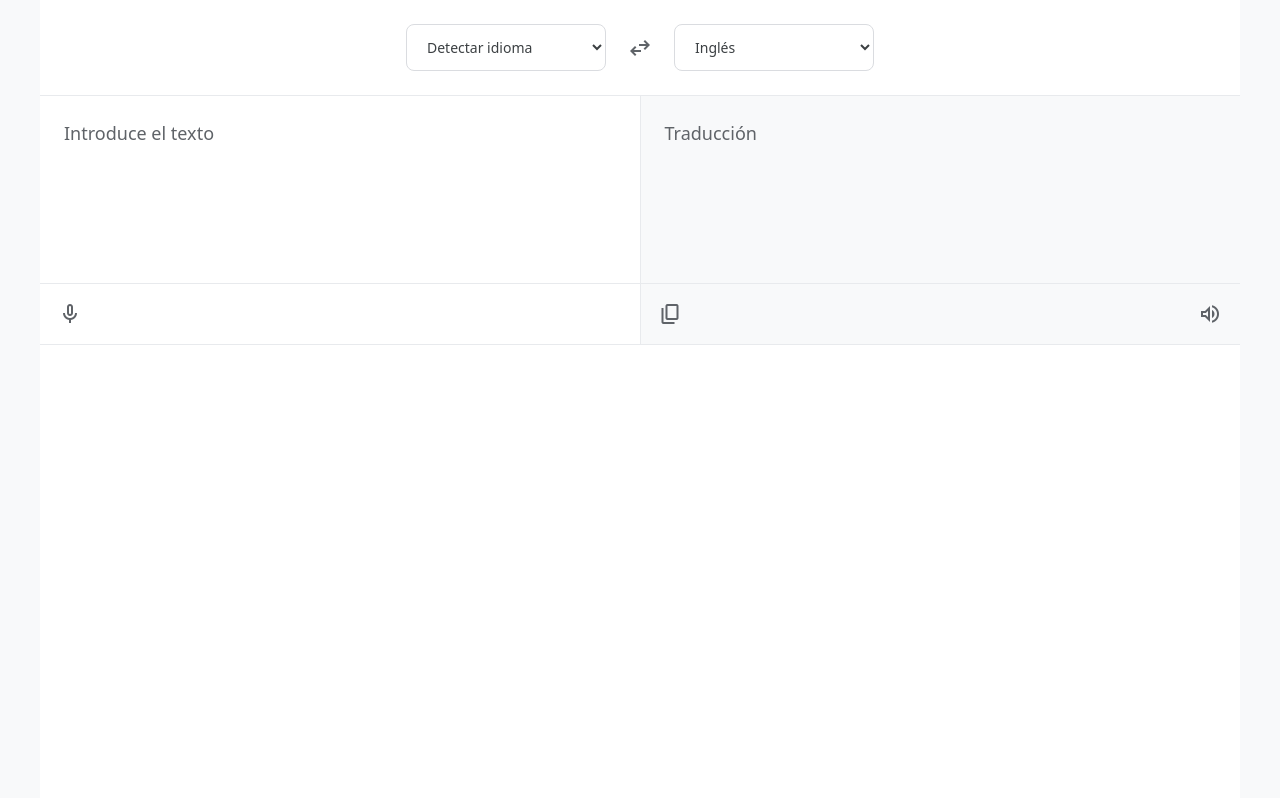
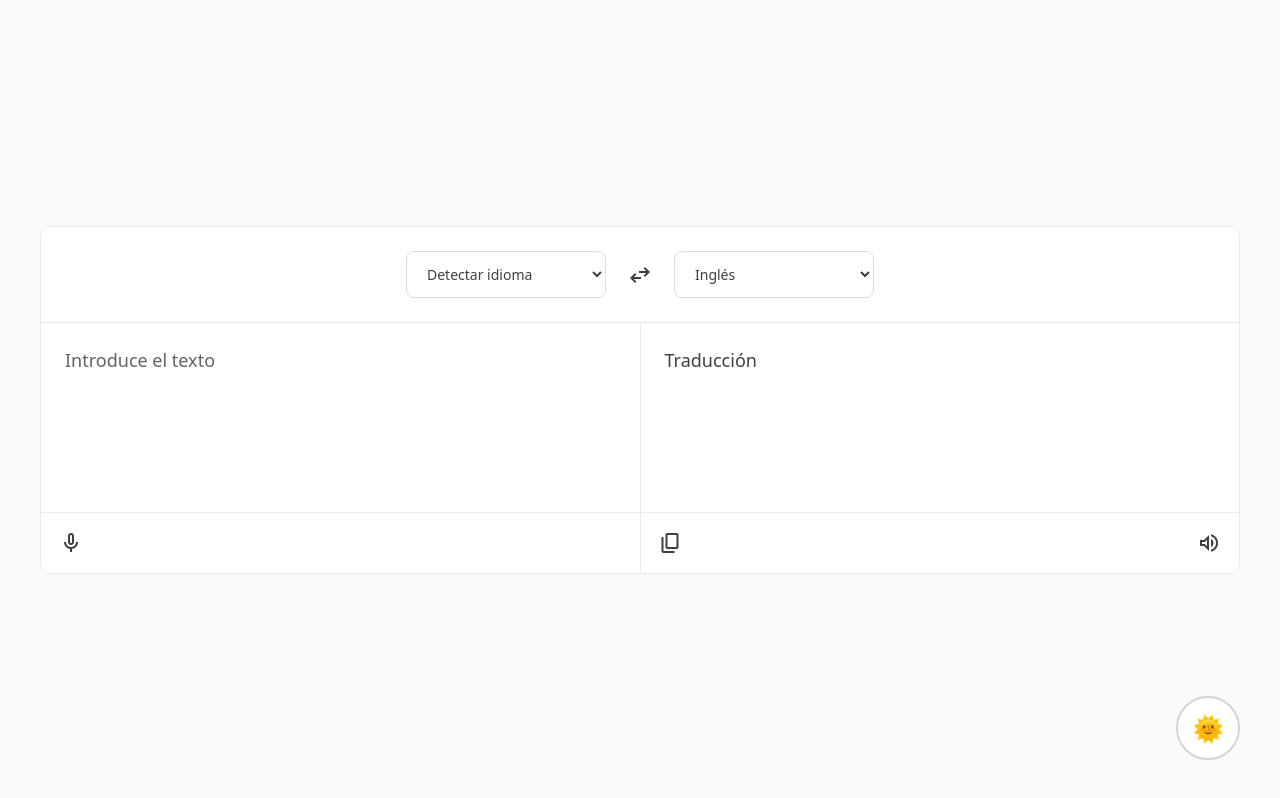
Before and after one commit to FedeCodeLab/Traductor, a Next.js app: page / in a window 1280 px wide. Built offline with nearby package versions, Linux system fonts and the light colour scheme; a web font is replaced by a local one.

Commit message:
feat: implementación del tema oscuro y variables de color

```diff
--- a/app/globals.css
+++ b/app/globals.css
@@ -1,4 +1,5 @@
 @import "tailwindcss";
+@custom-variant dark (&:where(.dark, .dark *));
 
 :root {
   --background: #ffffff;
@@ -10,6 +11,15 @@
   --color-foreground: var(--foreground);
   --font-sans: var(--font-geist-sans);
   --font-mono: var(--font-geist-mono);
+
+  --color-highlight-neutral: white;
+  --color-highlight-neutral-100: #f8f9fa;
+  --color-highlight-neutral-200: #f1f3f4;
+  --color-highlight-neutral-300: #e8eaed;
+
+  --color-highlight-text-neutral: #3c4043;
+  --color-highlight-text-neutral-100: #5f6368;
+  --color-highlight-text-neutral-200: #9aa0a6;
 }
 
 @media (prefers-color-scheme: dark) {
@@ -20,16 +30,10 @@
 }
 
 :root {
-  /* Google Brand Colors */
-  --google-blue: #4285f4;
-  --google-red: #ea4335;
-  --google-yellow: #fbbc05;
-  --google-green: #34a853;
-
   /* Text Colors */
   --text-primary: #3c4043;
   --text-secondary: #5f6368;
-  --text-tertiary: #9aa0a6;
+  --text-tertiary: #232629;
 
   /* Background Colors */
   --bg-primary: white;
@@ -58,35 +62,24 @@
   margin: 0;
   padding: 0;
   box-sizing: border-box;
+  transition: all 0.3s ease;
+  -webkit-transition: all 0.3s ease;
+  -moz-transition: all 0.3s ease;
+  -ms-transition: all 0.3s ease;
+  -o-transition: all 0.3s ease;
 }
 
 body {
   font-family: "Google Sans", system-ui, -apple-system, BlinkMacSystemFont,
-    "Segoe UI", Roboto, Oxygen, Ubuntu, Cantarell, "Open Sans", "Helvetica Neue",
-    sans-serif;
-  background-color: var(--bg-secondary);
-  color: var(--text-primary);
+    "Segoe UI" 3, Roboto, Oxygen, Ubuntu, Cantarell, "Open Sans",
+    "Helvetica Neue", sans-serif;
   line-height: 1.5;
 }
 
 .container {
   max-width: 1200px;
   margin: 0 auto;
-  background: var(--bg-primary);
   min-height: 100vh;
-}
-
-/* Header */
-
-.header {
-  border-bottom: 1px solid var(--border-primary);
-  padding: 16px 24px;
-}
-
-.header-content {
-  display: flex;
-  align-items: center;
-  justify-content: space-between;
 }
 
 /* Language Selection */
@@ -96,7 +89,6 @@ body {
   border: 0;
   background: none;
   cursor: pointer;
-  color: var(--text-secondary);
   border-radius: 50%;
   transition: background-color 0.2s, transform 0.2s;
   padding: 6px;
@@ -130,7 +122,6 @@ select {
   border-radius: 8px;
   border: 1px solid var(--border-secondary);
   font-size: 14px;
-  color: var(--text-primary);
   cursor: pointer;
   transition: border-color 0.2s;
 
@@ -149,18 +140,6 @@ select {
 .translation-area {
   display: flex;
   height: 250px;
-  border-top: 1px solid var(--border-primary);
-}
-
-.input-section,
-.output-section {
-  flex: 1;
-  display: flex;
-  flex-direction: column;
-}
-
-.input-section {
-  border-right: 1px solid var(--border-primary);
 }
 
 .textarea-container {
@@ -187,13 +166,9 @@ select {
   flex: 1;
   padding: 24px;
   font-size: 18px;
-  color: var(--text-primary);
-  background-color: var(--bg-secondary);
   overflow-y: auto;
-
   &:empty::before {
     content: "Traducción";
-    color: var(--text-secondary);
   }
 }
 
@@ -203,11 +178,6 @@ select {
   justify-content: space-between;
   align-items: center;
   padding: 12px;
-  border-block: 1px solid var(--border-primary);
-}
-
-.output-controls {
-  background-color: var(--bg-secondary);
 }
 
 /* API Warning */
--- a/app/layout.tsx
+++ b/app/layout.tsx
@@ -23,7 +23,7 @@ export default function RootLayout({
   children: React.ReactNode;
 }>) {
   return (
-    <html lang="en">
+    <html lang="en" className="light">
       <head>
         <link
           href="https://fonts.googleapis.com/css2?family=Google+Sans:wght@400&display=swap"
@@ -35,7 +35,7 @@ export default function RootLayout({
         />
       </head>
       <body
-        className={`${geistSans.variable} ${geistMono.variable} antialiased`}
+        className={`${geistSans.variable} ${geistMono.variable} antialiased bg-highlight-neutral-100 dark:bg-neutral-800 text-highlight-text-neutral dark:text-neutral-300`}
       >
         {children}
       </body>
--- a/app/page.tsx
+++ b/app/page.tsx
@@ -1,16 +1,21 @@
+"use client";
+
 import { OutputSection } from "@/components/translation-area/OutputSection";
 import { InputSection } from "@/components/translation-area/InputSection";
 import { SourceLanguage } from "@/components/SourceLanguage";
 import { TargetLanguage } from "@/components/TargetLanguage";
 import { ButtonSwap } from "@/components/ui/ButtonSwap";
 import { ApiWarning } from "@/components/ui/ApiWarning";
+import { ToggleTheme } from "@/components/ui/ToggleTheme";
 
 export default function Home() {
   return (
-    <div className="container">
+    <div className="container relative min-h-screen flex items-center justify-center">
+      <ToggleTheme />
       <ApiWarning />
 
-      <section className="language-selection">
+      <div className="border border-highlight-neutral-300 dark:border-neutral-500 rounded-[10px] bg-white dark:bg-neutral-900 min-w-full">
+        <section className="language-selection border-b border-highlight-neutral-300 dark:border-neutral-500">
           <SourceLanguage />
 
           <ButtonSwap />
@@ -18,11 +23,12 @@ export default function Home() {
           <TargetLanguage />
         </section>
 
-      <main className="translation-area">
+        <main className="translation-area ">
           <InputSection />
 
           <OutputSection />
         </main>
       </div>
+    </div>
   );
 }
--- a/components/SourceLanguage.tsx
+++ b/components/SourceLanguage.tsx
@@ -6,11 +6,12 @@ export const SourceLanguage = () => {
   const { sourceLanguage, setSourceLanguage } = useTranslatorStore();
 
   return (
-    <div className="source-language">
+    <div className="source-language text-highlight-text-neutral dark:text-neutral-300">
       <select
         id="sourceLanguage"
         value={sourceLanguage}
         onChange={(e) => setSourceLanguage(e.target.value)}
+        className=""
       >
         <option value="auto">Detectar idioma</option>
         <option value="en">Inglés</option>
--- a/components/TargetLanguage.tsx
+++ b/components/TargetLanguage.tsx
@@ -6,10 +6,11 @@ export const TargetLanguage = () => {
   const { targetLanguage, setTargetLanguage } = useTranslatorStore();
 
   return (
-    <div className="target-language">
+    <div className="target-language text-highlight-text-neutral dark:text-neutral-300">
       <select
         id="targetLanguage"
         value={targetLanguage}
+        className="text-highlight-text-neutral dark:text-neutral-300"
         onChange={(e) => setTargetLanguage(e.target.value)}
       >
         <option value="en">Inglés</option>
--- a/components/translation-area/InputSection.tsx
+++ b/components/translation-area/InputSection.tsx
@@ -7,7 +7,7 @@ export const InputSection = () => {
     useTranslatorStore();
 
   return (
-    <section className="input-section">
+    <section className="flex flex-1 flex-col border-r border-highlight-neutral-300 dark:border-neutral-500">
       <div className="textarea-container">
         <textarea
           id="inputText"
@@ -22,9 +22,9 @@ export const InputSection = () => {
           }}
         />
       </div>
-      <footer className="input-controls">
+      <footer className="input-controls border-t border-highlight-neutral-300 dark:border-neutral-500">
         <button
-          className="icon-button mic-button"
+          className="icon-button mic-button dark:bg-neutral-800"
           id="micButton"
           onClick={() => startVoiceRecognition()}
         >
--- a/components/translation-area/OutputSection.tsx
+++ b/components/translation-area/OutputSection.tsx
@@ -6,11 +6,16 @@ export const OutputSection = () => {
   const { outputText, speakTranslation } = useTranslatorStore();
 
   return (
-    <section className="output-section">
+    <section className="flex flex-1 flex-col">
       <div className="textarea-container">
-        <output id="outputText">{outputText}</output>
+        <output
+          id="outputText"
+          className="text-highlight-text-neutral dark:text-neutral-300"
+        >
+          {outputText}
+        </output>
 
-        <footer className="output-controls">
+        <footer className="output-controls border-t border-highlight-neutral-300 dark:border-neutral-500">
           <button
             className="icon-button copy-button"
             id="copyButton"
--- a/components/ui/ApiWarning.tsx
+++ b/components/ui/ApiWarning.tsx
@@ -1,6 +1,10 @@
 export const ApiWarning = () => {
   return (
-    <div id="apiWarning" className="api-warning" style={{ display: "none" }}>
+    <div
+      id="apiWarning"
+      className="api-warning fixed left-10 bottom-10"
+      style={{ display: "none" }}
+    >
       ⚠️ APIs nativas de traducción no disponibles. Funcionalidad limitada.
     </div>
   );
--- /dev/null
+++ b/components/ui/ToggleTheme.tsx
@@ -0,0 +1,16 @@
+"use client";
+import useThemeStore from "@/store/themeStore";
+
+export const ToggleTheme = () => {
+  const { theme, toggleTheme } = useThemeStore();
+
+  return (
+    <button
+      className="cursor-pointer fixed z-50 size-16 bottom-10 right-10 border-2 bg-white hover:bg-highlight-neutral-300 border-neutral-300 dark:bg-transparent rounded-full"
+      onClick={toggleTheme}
+      aria-label="Cambiar tema"
+    >
+      <span className="text-[26px]">{theme === "light" ? "🌞" : "🌙"}</span>
+    </button>
+  );
+};
--- /dev/null
+++ b/store/themeStore.ts
@@ -0,0 +1,31 @@
+import { create } from "zustand";
+
+type ThemeState = {
+  theme: "light" | "dark";
+  setTheme: (t: "light" | "dark") => void;
+  toggleTheme: () => void;
+};
+
+function applyHtmlClass(theme: "light" | "dark") {
+  if (typeof document !== "undefined") {
+    if (theme === "dark") document.documentElement.classList.add("dark");
+    else document.documentElement.classList.remove("dark");
+  }
+}
+
+export const useThemeStore = create<ThemeState>((set) => ({
+  theme: "light",
+  setTheme: (t: "light" | "dark") => {
+    set({ theme: t });
+    applyHtmlClass(t);
+  },
+  toggleTheme: () => {
+    set((s) => {
+      const newTheme = s.theme === "light" ? "dark" : "light";
+      applyHtmlClass(newTheme);
+      return { theme: newTheme };
+    });
+  },
+}));
+
+export default useThemeStore;
--- a/store/translatorStore.ts
+++ b/store/translatorStore.ts
@@ -1,5 +1,5 @@
 /* eslint-disable @typescript-eslint/no-explicit-any */
-import create from "zustand";
+import { create } from "zustand";
 
 type TranslatorState = {
   inputText: string;
```
Lines whose indentation alone changed are shown as unchanged.
